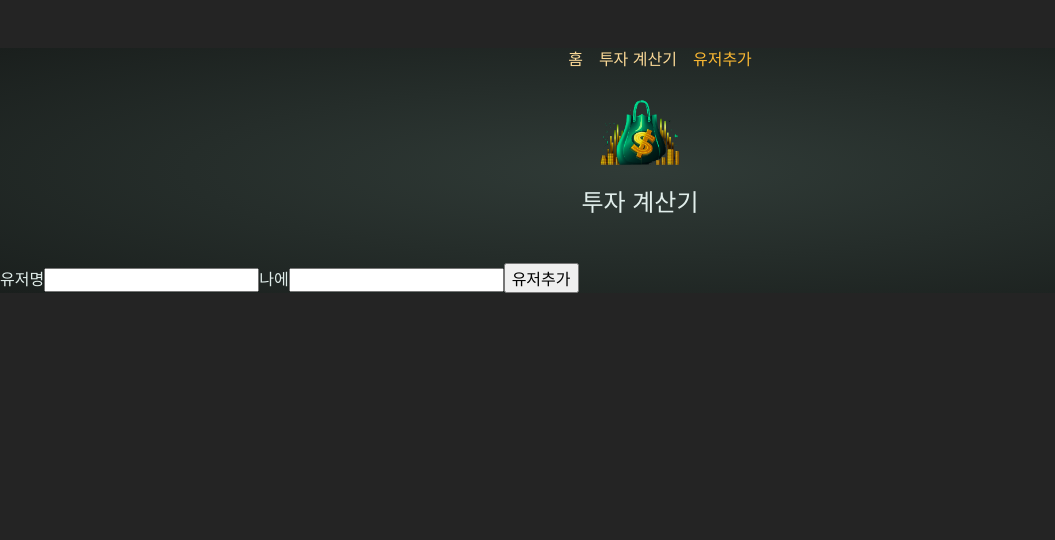
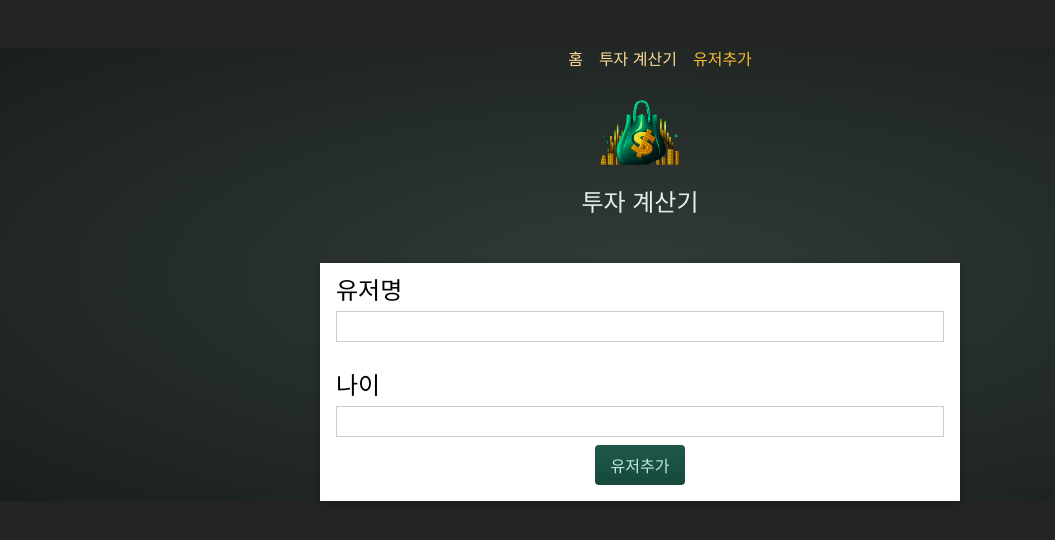
Before and after one commit to braverokmc79/react-investmement, a React (Vite) app: page /addUser in a window 1280 px wide. Shown: the top 540 px of the page, without its empty margins (0-1055 px from the left). Built offline with nearby package versions, Linux system fonts and the light colour scheme.

Commit message:
687.재사용 가능한 '카드' 컴포넌트 추가하기

```diff
--- /dev/null
+++ b/src/componets/UI/Card.module.css
@@ -0,0 +1,4 @@
+.card{
+    background: white;
+    box-shadow: 0 2px 8px rgba(0,0,0,0.25);
+}
--- /dev/null
+++ b/src/componets/UI/Card.tsx
@@ -0,0 +1,17 @@
+import React from 'react'
+import classes from "./Card.module.css" ;
+
+interface CardProps{
+  children:React.ReactNode;
+  className:string;
+}
+
+const Card:React.FC<CardProps> = (props) => {
+  return (
+    <div className={`${classes.card} ${props.className}`}>
+            {props.children}
+    </div>
+  )
+}
+
+export default Card
--- /dev/null
+++ b/src/componets/Users/AddUser.module.css
@@ -0,0 +1,26 @@
+.input {
+    margin: 2rem auto;
+    padding: 1rem;
+    width: 90%;
+    max-width: 40rem;
+  }
+
+  .input label {
+    display: block;
+    font-weight: bold;
+    margin-bottom: 0.5rem;
+  }
+
+  .input input {
+    font: inherit;
+    display: block;
+    width: 100%;
+    border: 1px solid #ccc;
+    padding: 0.15rem;
+    margin-bottom: 0.5rem;
+  }
+
+  .input input:focus {
+    outline: none;
+    border-color: #4f005f;
+  }
--- a/src/componets/Users/AddUser.tsx
+++ b/src/componets/Users/AddUser.tsx
@@ -1,20 +1,29 @@
 import React from "react";
+import Card from "../UI/Card";
+import classes from "./AddUser.module.css";
 
 const AddUser: React.FC = () => {
-  const adduserHandler = (event:React.FormEvent) => {
+  const adduserHandler = (event: React.FormEvent) => {
     event.preventDefault();
   };
 
+  return (
+    <Card className={classes.input}>
+      <form onSubmit={adduserHandler}>
+        <label htmlFor="username" className="text-label">유저명</label>
+        <input id="username" type="text" />
 
-  return (
-    <form onSubmit={adduserHandler}>
-      <label htmlFor="username">유저명</label>
-      <input id="username" type="text" />
+        <br/>
+        <label htmlFor="age" className="text-label">나이</label>
+        <input id="age" type="numbre" />
 
-      <label htmlFor="age">나에</label>
-      <input id="age" type="numbre" />
-      <button type="submit" >유저추가</button>
-    </form>
+        <div className="text-center">
+          <button type="submit" className="button">
+            유저추가
+          </button>
+        </div>
+      </form>
+    </Card>
   );
 };
 
--- a/src/index.css
+++ b/src/index.css
@@ -63,3 +63,36 @@
 .text-center{
   text-align: center !important;
 }
+
+
+.button {
+  padding: 0.5rem 1rem;
+  border: none;
+  border-radius: 0.25rem;
+  background: linear-gradient(180deg, #1f584b, #17493d);
+  color: #c2e9e0;
+  font-family: 'Roboto Condensed', sans-serif;
+  cursor: pointer;
+}
+
+.buttonAlt {
+  font-family: 'Roboto Condensed', sans-serif;
+  border: none;
+  background: transparent;
+  color: #c2e9e0;
+  cursor: pointer;
+}
+
+button:hover {
+  background: linear-gradient(180deg, #1b5346, #113c32);
+}
+
+.buttonAlt:hover {
+  background: transparent;
+  color: #91e1d0;
+}
+
+.text-label{
+  font-size: 1.5rem;
+  color: #000;
+}
```
